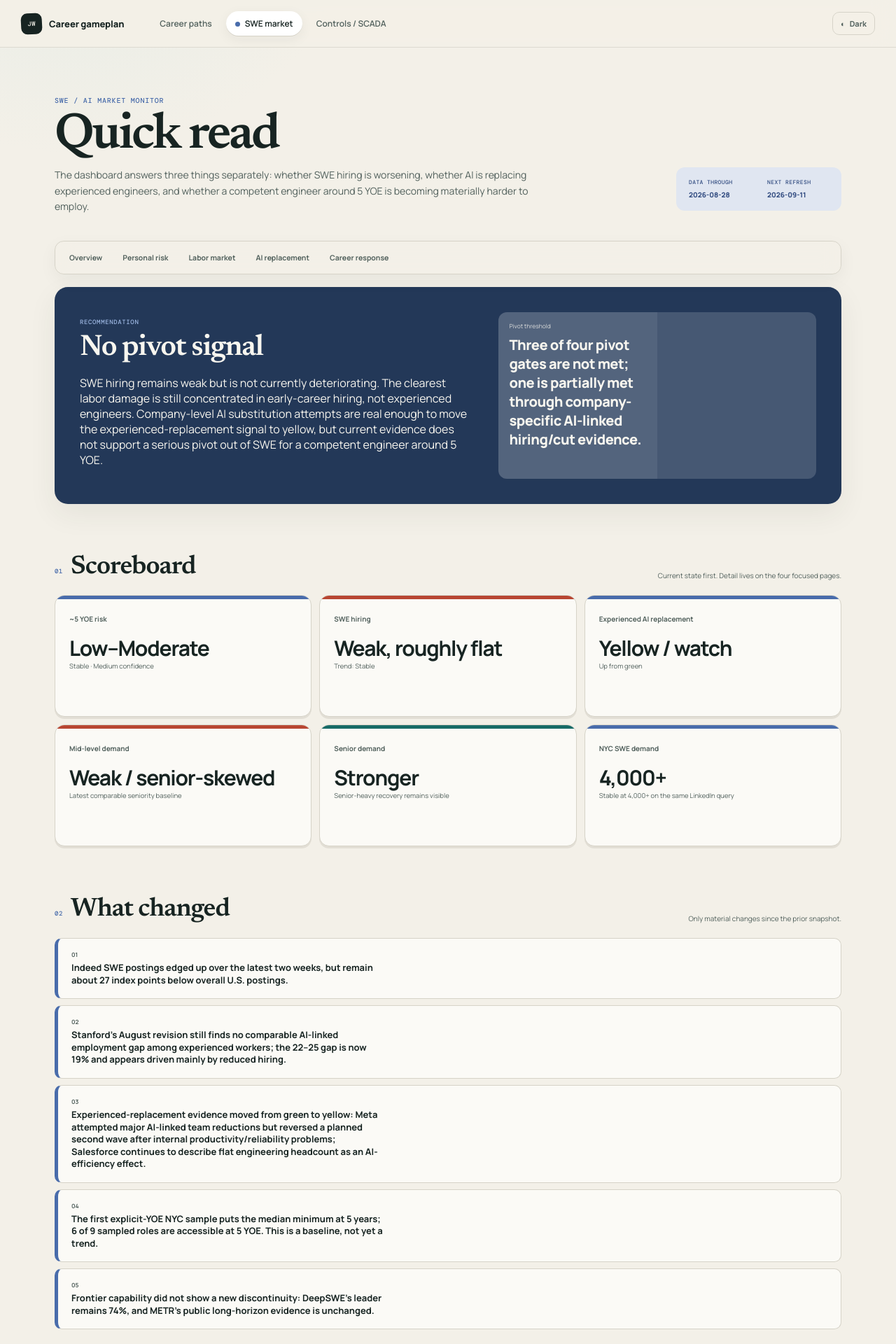
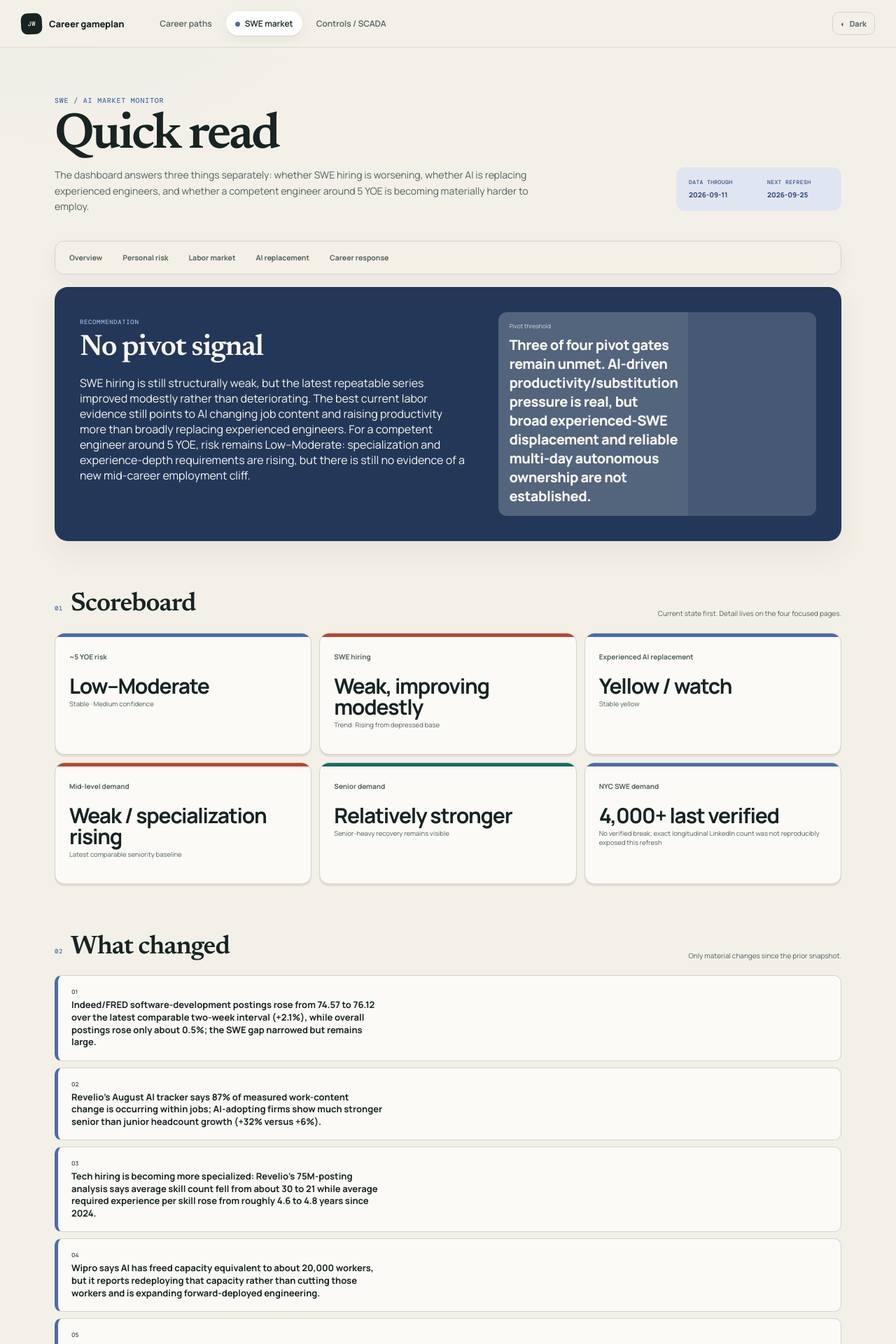
Before and after one commit to JamesWingert/career-helper, a Next.js app: page /ai-dashboard in a window 1280 px wide. Shown: the top 1920 px of the page at 70% size. Built offline with nearby package versions, Linux system fonts and the light colour scheme.

Commit message:
Refresh SWE AI market dashboard for Sep 11

```diff
--- a/app/ai-dashboard/data.ts
+++ b/app/ai-dashboard/data.ts
@@ -1,65 +1,65 @@
 export const dashboardData = {
-  updatedAt: "2026-08-28",
-  nextRefresh: "2026-09-11",
+  updatedAt: "2026-09-11",
+  nextRefresh: "2026-09-25",
   cadence: "Every 2 weeks",
-  currentRead: "SWE hiring remains weak but is not currently deteriorating. The clearest labor damage is still concentrated in early-career hiring, not experienced engineers. Company-level AI substitution attempts are real enough to move the experienced-replacement signal to yellow, but current evidence does not support a serious pivot out of SWE for a competent engineer around 5 YOE.",
+  currentRead: "SWE hiring is still structurally weak, but the latest repeatable series improved modestly rather than deteriorating. The best current labor evidence still points to AI changing job content and raising productivity more than broadly replacing experienced engineers. For a competent engineer around 5 YOE, risk remains Low–Moderate: specialization and experience-depth requirements are rising, but there is still no evidence of a new mid-career employment cliff.",
   overview: {
     personalRisk: "Low–Moderate",
     personalRiskTrend: "Stable",
     personalRiskConfidence: "Medium",
-    hiring: "Weak, roughly flat",
-    hiringTrend: "Stable",
+    hiring: "Weak, improving modestly",
+    hiringTrend: "Rising from depressed base",
     aiReplacement: "Yellow / watch",
-    aiReplacementTrend: "Up from green",
-    midLevel: "Weak / senior-skewed",
-    senior: "Stronger",
-    nycDemand: "Stable at 4,000+ on the same LinkedIn query",
+    aiReplacementTrend: "Stable yellow",
+    midLevel: "Weak / specialization rising",
+    senior: "Relatively stronger",
+    nycDemand: "No verified break; exact longitudinal LinkedIn count was not reproducibly exposed this refresh",
     pivot: "No pivot signal",
-    pivotDistance: "Three of four pivot gates are not met; one is partially met through company-specific AI-linked hiring/cut evidence.",
+    pivotDistance: "Three of four pivot gates remain unmet. AI-driven productivity/substitution pressure is real, but broad experienced-SWE displacement and reliable multi-day autonomous ownership are not established.",
     changed: [
-      "Indeed SWE postings edged up over the latest two weeks, but remain about 27 index points below overall U.S. postings.",
-      "Stanford's August revision still finds no comparable AI-linked employment gap among experienced workers; the 22–25 gap is now 19% and appears driven mainly by reduced hiring.",
-      "Experienced-replacement evidence moved from green to yellow: Meta attempted major AI-linked team reductions but reversed a planned second wave after internal productivity/reliability problems; Salesforce continues to describe flat engineering headcount as an AI-efficiency effect.",
-      "The first explicit-YOE NYC sample puts the median minimum at 5 years; 6 of 9 sampled roles are accessible at 5 YOE. This is a baseline, not yet a trend.",
-      "Frontier capability did not show a new discontinuity: DeepSWE's leader remains 74%, and METR's public long-horizon evidence is unchanged.",
+      "Indeed/FRED software-development postings rose from 74.57 to 76.12 over the latest comparable two-week interval (+2.1%), while overall postings rose only about 0.5%; the SWE gap narrowed but remains large.",
+      "Revelio's August AI tracker says 87% of measured work-content change is occurring within jobs; AI-adopting firms show much stronger senior than junior headcount growth (+32% versus +6%).",
+      "Tech hiring is becoming more specialized: Revelio's 75M-posting analysis says average skill count fell from about 30 to 21 while average required experience per skill rose from roughly 4.6 to 4.8 years since 2024.",
+      "Wipro says AI has freed capacity equivalent to about 20,000 workers, but it reports redeploying that capacity rather than cutting those workers and is expanding forward-deployed engineering.",
+      "Frontier agent capability improved in breadth: GPT-6 Astra and Gemini 3.8 Flash joined Claude Opus 5 at the 74% DeepSWE ceiling, while GPT-6 Astra reached 87.4% on Terminal-Bench 2.1. This raises capability pressure but does not establish reliable multi-day production ownership.",
     ],
   },
   metrics: [
-    { label: "Indeed/FRED SWE hiring", value: "74.57", note: "Aug 21, 2026 · Feb 2020 = 100", tone: "negative" },
-    { label: "TrueUp software jobs", value: "54,747", note: "Jul 31, 2026 · +34.1% on TrueUp trend measure", tone: "positive" },
-    { label: "LinkedIn NY SWE", value: "4,000+", note: "Same public New York query · Aug 28", tone: "neutral" },
-    { label: "Early-career AI gap", value: "-19%", note: "Ages 22–25 in highly AI-exposed occupations · Stanford Aug revision", tone: "negative" },
-    { label: "DeepSWE frontier", value: "74%", note: "Claude Opus 5 · leaderboard updated Aug 26", tone: "neutral" },
-    { label: "METR 50% horizon", value: "~12 h", note: "Public frontier · Feb–Mar 2026 · high uncertainty above 16h", tone: "neutral" },
+    { label: "Indeed/FRED SWE hiring", value: "76.12", note: "Sep 4, 2026 · Feb 2020 = 100", tone: "negative" },
+    { label: "TrueUp software jobs", value: "54,747", note: "Aug 31, 2026 · +34.1% on TrueUp trend measure", tone: "positive" },
+    { label: "LinkedIn NY SWE", value: "4,000+ last verified", note: "Exact stable query last reproducibly observed Aug 28", tone: "neutral" },
+    { label: "Early-career AI gap", value: "-19%", note: "Ages 22–25 in highly AI-exposed occupations · Stanford revised analysis", tone: "negative" },
+    { label: "DeepSWE frontier", value: "74%", note: "Three-way frontier tie · leaderboard Sep 3", tone: "neutral" },
+    { label: "METR 50% horizon", value: "~12 h", note: "Latest public frontier estimate · high uncertainty above 16h", tone: "neutral" },
   ],
   trends: {
     swe: {
-      current: 74.57,
-      asOf: "2026-08-21",
-      twoWeekPct: 1.24,
-      fourWeekPct: -1.21,
+      current: 76.12,
+      asOf: "2026-09-04",
+      twoWeekPct: 2.08,
+      fourWeekPct: 3.34,
       twelveWeekPct: null,
       yoyPct: null,
-      direction: "Flat",
-      velocity: "Stable",
+      direction: "Rising",
+      velocity: "Improving",
       structuralBreak: false,
-      note: "Weak level, but no new downward break. Two-week improvement is small relative to the persistent post-2022 decline.",
+      note: "The latest movement is positive, but it is not large enough to erase the persistent post-2022 weakness or qualify as a structural break.",
     },
     overall: {
-      current: 101.91,
-      asOf: "2026-08-21",
-      twoWeekPct: null,
+      current: 102.41,
+      asOf: "2026-09-04",
+      twoWeekPct: 0.49,
       fourWeekPct: null,
       twelveWeekPct: null,
       yoyPct: null,
-      direction: "Flat",
+      direction: "Flat to slightly rising",
       velocity: "Stable",
     },
-    relativeGapPoints: -27.34,
-    relativeGapPct: -26.83,
+    relativeGapPoints: -26.29,
+    relativeGapPct: -25.67,
   },
   trueup: {
-    asOf: "2026-07-31",
+    asOf: "2026-08-31",
     totalTechJobs: 262300,
     categoryTotal: 216625,
     softwareJobs: 54747,
@@ -83,6 +83,7 @@ export const dashboardData = {
       { name: "Security", jobs: 2306, trendPct: 25.9 },
       { name: "Front-End", jobs: 2719, trendPct: 18.1 },
       { name: "QA", jobs: 3456, trendPct: 13.1 },
+      { name: "DevOps", jobs: 1284, trendPct: -4.0 },
     ],
     source: "https://www.trueup.io/job-category-trends",
     chartSource: "https://trueup.io/trends",
@@ -91,14 +92,14 @@ export const dashboardData = {
   linkedin: {
     asOf: "2026-08-28",
     query: "Software Engineer · New York",
-    countLabel: "4,000+",
+    countLabel: "4,000+ last verified",
     source: "https://www.linkedin.com/jobs/search/?geoId=105080838&keywords=software%20engineer&location=New%20York%2C%20United%20States",
-    note: "The same public query remains at the rounded 4,000+ bucket. Other LinkedIn geography/query variants expose larger counts and are not substituted into this longitudinal series.",
+    note: "The exact longitudinal query did not expose a reproducible rounded count on Sep 11. The prior 4,000+ observation is retained rather than substituting a different query or fabricating stability.",
   },
   revelio: {
-    asOf: "2026-07",
-    releaseDate: "2026-08-06",
-    nextRelease: "2026-09-03",
+    asOf: "2026-07 occupation slice / 2026-08 broad release",
+    releaseDate: "2026-09-03",
+    nextRelease: "2026-10-01",
     occupation: "Computer and Mathematical (SOC 15)",
     employmentThousands: 10021.5,
     employmentChangeMomThousands: -0.6,
@@ -115,28 +116,35 @@ export const dashboardData = {
     newPostingSalary: 124266,
     salaryChangeMomPct: -0.1685,
     salaryChangeYoyPct: 4.4389,
+    broadEmploymentChangeThousands: 36.5,
+    broadOpeningsMomPct: -3.0,
+    broadHiringRatePct: 19.7,
+    broadAttritionRatePct: 19.4,
     source: "https://www.reveliolabs.com/public-labor-statistics",
-    note: "No newer public monthly release exists yet. SOC 15 is broader than software engineering and is not YOE-specific.",
+    note: "The Sep 3 release provides August broad-market measures. The prior SOC15 occupational slice is retained because a directly comparable August SOC15 table was not reproducibly extractable; no occupation-specific values were fabricated.",
   },
   aiLaborTracker: {
-    asOf: "2026-07",
+    asOf: "2026-08",
     exposedRoleDemandChangePct: -42,
-    adoptingFirmHeadcountGrowthPct: 27,
-    withinJobActivityChangePct: 93,
-    postingsPerHire: 5.05,
+    adoptingFirmHeadcountGrowthPct: 26,
+    adoptingFirmSeniorGrowthPct: 32,
+    adoptingFirmJuniorGrowthPct: 6,
+    withinJobActivityChangePct: 87,
+    postingsPerHire: 5.81,
     postingsPerHireYoyPct: 264,
+    adoptionPaceFromPeakPct: -39,
     source: "https://www.reveliolabs.com/ai-labor-market-tracker",
-    note: "Broad AI-exposure/adoption measures, not experienced-SWE-specific. Useful for causality context, not a personal-risk estimate.",
+    note: "The latest tracker strengthens the restructuring interpretation: most measured change remains within jobs, senior headcount at adopters is growing much faster than junior headcount, and matching frictions remain high. The -42 exposure-demand figure is the prior comparable exposure estimate and is retained for context.",
   },
   marketDetails: {
-    overallPostings: { value: 101.91, asOf: "2026-08-21" },
+    overallPostings: { value: 102.41, asOf: "2026-09-04" },
     seniority: {
       seniorSharePct: 69.3,
       midChangePct: -6.7,
       seniorChangePct: 13.5,
       comparison: "Change since January 2025",
       source: "Indeed Hiring Lab seniority analysis",
-      note: "No newer comparable seniority release found this refresh; retained as the latest stable published baseline.",
+      note: "No newer directly comparable Indeed seniority release was found; retained as the latest stable published baseline.",
     },
     linkedinSeniority: {
       entry: 525,
@@ -147,7 +155,7 @@ export const dashboardData = {
       pastWeek: 1489,
       pastDay: 370,
       asOf: "2026-08-14",
-      note: "No reliable fresh exact-query filter counts were exposed publicly on Aug 28, so the prior snapshot is retained rather than fabricated.",
+      note: "No reliable fresh exact-query filter counts were publicly exposed this refresh, so the prior snapshot is retained rather than fabricated.",
     },
     bls: {
       growthPct: 15.8,
@@ -167,7 +175,7 @@ export const dashboardData = {
     shareMin5PlusPct: 66.7,
     shareMin7PlusPct: 22.2,
     shareMin10PlusPct: 0,
-    experienceInflation: "Baseline only — no prior explicit-YOE sample exists yet, so a trend cannot be claimed.",
+    experienceInflation: "Mild upward signal, not a NYC-specific cliff: Revelio's 75M-tech-posting analysis says average required experience per skill rose about 4%, from roughly 4.6 to 4.8 years since 2024, while average skill breadth fell from about 30 to 21. That points to deeper specialization rather than a categorical shift beyond 5 YOE.",
     bands: [
       { band: "0–2", count: 2 },
       { band: "3–4", count: 1 },
@@ -186,48 +194,51 @@ export const dashboardData = {
       { company: "Fubo", role: "Senior Backend Software Engineer", minYoe: 7, maxYoe: null, comp: "Not stored", specialty: "Cloud backend", source: "https://www.linkedin.com/jobs/view/senior-backend-software-engineer-at-fubo-4273194134" },
       { company: "Cypress Group", role: "Senior Backend Engineer", minYoe: 7, maxYoe: 10, comp: "$180k–$240k", specialty: "Backend", source: "https://www.linkedin.com/jobs/view/senior-backend-engineer-at-cypress-group-4266280033" },
     ],
-    caveat: "Small, intentionally inspectable sample biased toward mid/senior public postings. The 66.7% accessibility rate is a baseline for repeated sampling, not an estimate of all NYC SWE jobs.",
+    caveat: "The explicit-YOE headline remains the Aug 28 reproducible baseline because a methodologically comparable sample could not be rerun from the same public surface on Sep 11. Fresh public roles continue to include multiple 4–5 YOE requirements, but those were not substituted into the longitudinal statistic using a different sampling method.",
   },
   replacementEvidence: {
     signal: "Yellow",
-    trend: "Strengthened from green",
+    trend: "Stable yellow",
     confidence: "Medium",
-    verdict: "AI is affecting engineering hiring and team-size decisions at some firms, but broad experienced-SWE replacement is not established.",
+    verdict: "AI is materially changing engineering productivity and some hiring/team-size decisions, but broad experienced-SWE replacement is still not established.",
     items: [
       { company: "Stanford DEL", status: "Green", evidence: "No comparable employment decline among experienced workers in highly AI-exposed occupations; the strongest gap remains ages 22–25 and is primarily a hiring effect.", confidence: "High", source: "https://digitaleconomy.stanford.edu/project/indicators/canaries-dashboard/" },
+      { company: "Revelio", status: "Green", evidence: "The August tracker finds 87% of measured work-content change within jobs, while AI-adopting firms show senior headcount growth of 32% versus 6% for junior workers. This is inconsistent with broad current displacement of experienced workers.", confidence: "High", source: "https://www.reveliolabs.com/ai-labor-market-tracker" },
       { company: "Meta", status: "Yellow", evidence: "Project OT targeted major AI-linked team reductions, but a planned second wave was reversed after internal evidence showed the AI tooling had not met productivity expectations and technical disruptions increased.", confidence: "High", source: "https://www.reuters.com/technology/artificial-intelligence/meta-scaled-back-ai-driven-job-cuts-after-productivity-concerns-sources-say-2026-08-26/" },
+      { company: "Wipro", status: "Yellow", evidence: "Wipro says AI has freed capacity equivalent to about 20,000 workers, but reports redeploying that capacity rather than eliminating those workers and is expanding forward-deployed engineering. This is strong productivity pressure without direct experienced-worker displacement.", confidence: "High", source: "https://www.reuters.com/business/world-at-work/wipro-says-ai-has-freed-capacity-equivalent-20000-workers-2026-09-10/" },
       { company: "Salesforce", status: "Yellow", evidence: "Marc Benioff has attributed roughly flat engineering headcount over about two years partly to AI coding-agent efficiency. This is direct executive attribution but lacks a public engineer-output/headcount causal decomposition.", confidence: "Medium", source: "https://fortune.com/2026/05/28/salesforce-ceo-marc-benioff-ai-engineers-hiring/" },
       { company: "Equifax", status: "Yellow", evidence: "Official filings describe thousands of engineers using AI coding and higher software output/quality from the same engineering investment. This is strong productivity evidence, not evidence of experienced-engineer displacement by itself.", confidence: "High", source: "https://www.sec.gov/Archives/edgar/data/33185/000003318526000011/efx-20251231.htm" },
     ],
   },
   benchmarks: [
-    { model: "Claude Opus 5", score: 74, cost: "$11.84", note: "DeepSWE v1.1 · Aug 26" },
-    { model: "GPT-5.6 Sol", score: 73, cost: "$6.46", note: "DeepSWE v1.1 · Aug 26" },
-    { model: "Claude Fable 5", score: 70, cost: "$21.63", note: "DeepSWE v1.1" },
+    { model: "GPT-6 Astra", score: 74, cost: "$6.52", note: "DeepSWE v1.1 · Sep 3" },
+    { model: "Gemini 3.8 Flash", score: 74, cost: "$2.36", note: "DeepSWE v1.1 · Sep 3" },
+    { model: "Claude Opus 5", score: 74, cost: "$11.84", note: "DeepSWE v1.1 · Sep 3" },
+    { model: "GPT-5.6 Sol", score: 73, cost: "$6.46", note: "DeepSWE v1.1" },
+    { model: "Claude Fable 5", score: 70, cost: "$13.41", note: "DeepSWE v1.1" },
     { model: "GLM-5.3", score: 69, cost: "$3.99", note: "DeepSWE v1.1" },
-    { model: "Kimi K3", score: 69, cost: "—", note: "DeepSWE v1.1" },
-    { model: "GPT-5.6 Luna", score: 67, cost: "—", note: "DeepSWE v1.1" },
-    { model: "GPT-5.5", score: 67, cost: "—", note: "DeepSWE v1.1" },
+    { model: "Kimi K3", score: 69, cost: "$4.65", note: "DeepSWE v1.1" },
   ],
   signals: [
     { signal: "Early-career SWE employment", reading: "19% below counterfactual", direction: "Negative", interpretation: "Leading canary, but not the main personal-risk signal at ~5 YOE. Stanford's revised analysis says the effect is concentrated in ages 22–25 and largely reflects reduced hiring.", source: "https://digitaleconomy.stanford.edu/project/indicators/canaries-dashboard/" },
-    { signal: "Experienced-worker employment", reading: "No comparable decline", direction: "Stable", interpretation: "Current high-quality labor evidence still does not show a broad AI-linked employment gap among experienced workers.", source: "https://digitaleconomy.stanford.edu/project/indicators/canaries-dashboard/" },
-    { signal: "Automation vs augmentation", reading: "Automation-heavy occupations weaker", direction: "Watch", interpretation: "How AI is deployed remains more informative than exposure alone; augmentation-heavy work has held up better.", source: "https://digitaleconomy.stanford.edu/project/indicators/canaries-dashboard/" },
-    { signal: "AI labor reallocation", reading: "93% of measured activity change within jobs", direction: "Restructuring", interpretation: "Revelio's tracker supports job-content change as the dominant current mechanism rather than wholesale occupational replacement.", source: "https://www.reveliolabs.com/ai-labor-market-tracker" },
+    { signal: "Experienced-worker employment", reading: "No comparable Stanford gap", direction: "Stable", interpretation: "High-quality labor evidence still does not show a broad AI-linked employment gap among experienced workers; Revelio's adopter data also show much stronger senior than junior headcount growth.", source: "https://digitaleconomy.stanford.edu/project/indicators/canaries-dashboard/" },
+    { signal: "Automation vs augmentation", reading: "Automation-heavy occupations weaker", direction: "Watch", interpretation: "How AI is deployed remains more informative than exposure alone; augmentation-heavy work has held up better, particularly for experienced workers.", source: "https://digitaleconomy.stanford.edu/project/indicators/canaries-dashboard/" },
+    { signal: "AI labor reallocation", reading: "87% of measured change within jobs", direction: "Restructuring", interpretation: "Revelio's August tracker supports job-content change as the dominant current mechanism; senior headcount growth at AI adopters is materially stronger than junior growth.", source: "https://www.reveliolabs.com/ai-labor-market-tracker" },
     { signal: "METR public frontier", reading: "~12h 50%; ~1.5h 80%", direction: "Improving", interpretation: "Strong capability growth, but public evidence still does not demonstrate reliable low-intervention multi-day production ownership; METR warns estimates above 16h are unreliable.", source: "https://metr.org/blog/2026-05-19-frontier-risk-report/" },
-    { signal: "Benchmark frontier", reading: "DeepSWE leader unchanged at 74%", direction: "Flat", interpretation: "No new benchmark discontinuity this cycle. Capability remains high but did not jump enough to change the labor conclusion.", source: "https://deepswe.datacurve.ai/" },
+    { signal: "Benchmark frontier", reading: "DeepSWE ceiling 74%; Terminal-Bench 87.4%", direction: "Improving", interpretation: "Agent capability broadened and Terminal-Bench advanced materially, but the harder DeepSWE ceiling did not move above 74%. Treat this as capability pressure, not labor-displacement proof.", source: "https://deepswe.datacurve.ai/" },
   ],
   pivotRadar: [
-    { area: "AI / ML systems infrastructure", status: "Rising", evidence: "TrueUp ML software +74.2% and DS/ML category +90.1%; strong NYC role overlap with backend/distributed-systems skills.", fit: "High", track: "NYC ML platform/inference/training infra counts, YOE, comp and employer breadth." },
+    { area: "AI / ML systems infrastructure", status: "Rising", evidence: "TrueUp ML software +74.2% and DS/ML category +90.1%; the specialization shift favors Python, AI, cloud deployment and ML skills over broad application-development mentions.", fit: "High", track: "NYC ML platform/inference/training infra counts, YOE, comp and employer breadth." },
     { area: "Distributed systems / SRE / networking", status: "Rising", evidence: "TrueUp SRE +53.3% and networking +40.4%, materially stronger than front-end/QA and directly transferable from backend/platform SWE.", fit: "High", track: "Platform, SRE, distributed workflow, cloud and networking demand versus generalist SWE." },
-    { area: "Security engineering", status: "Durable / rising", evidence: "TrueUp software-security openings +25.9%; current NYC postings include security/privacy and AI-security roles.", fit: "Medium-high", track: "Security engineering counts, YOE requirements, compensation and AI-security share." },
-    { area: "Sales engineering / FDE", status: "Rising", evidence: "TrueUp Sales Engineering +66.7%; demand benefits from enterprise AI deployment, but role content and compensation vary more than core platform engineering.", fit: "Medium-high", track: "NYC FDE/Solutions/Sales Engineering counts, technical depth and compensation." },
+    { area: "Security engineering", status: "Durable / rising", evidence: "TrueUp software-security openings +25.9%; security remains a systems-heavy specialty with meaningful transferability from backend/platform work.", fit: "Medium-high", track: "Security engineering counts, YOE requirements, compensation and AI-security share." },
+    { area: "Sales engineering / FDE", status: "Rising", evidence: "TrueUp Sales Engineering +66.7%; Cognizant is actively hiring AI Forward Deployed Engineers around a 5+ YOE profile, and Wipro says it is expanding forward-deployed engineering as AI frees delivery capacity.", fit: "Medium-high", track: "NYC FDE/Solutions/Sales Engineering counts, technical depth and compensation." },
     { area: "Trading / market infrastructure", status: "Strong selective niche", evidence: "NYC continues to expose quant-dev, eTrading and C++ infrastructure openings, but no reliable aggregate biweekly series yet proves acceleration.", fit: "High", track: "Quant dev, eTrading, market data, execution and trading-systems openings by company and YOE." },
   ],
   jobs: [],
   history: [
     { date: "2026-08-14", sweHiring: 74.56, hiringDate: "2026-07-10", trueupSoftwareJobs: 54747, trueupDate: "2026-06-30", linkedinNycSwe: "4,000+", earlyCareerChange: "≈ -20%", deepSweBest: 74, deepSweLeader: "Claude Opus 5", metrHorizon: "~12h" },
     { date: "2026-08-28", sweHiring: 74.57, hiringDate: "2026-08-21", overallHiring: 101.91, trueupSoftwareJobs: 54747, trueupDate: "2026-07-31", linkedinNycSwe: "4,000+", earlyCareerChange: "-19%", experiencedWorkerGap: "No comparable decline", fiveYoeAccessibilityPct: 66.7, explicitYoeSampleN: 9, replacementSignal: "Yellow", deepSweBest: 74, deepSweLeader: "Claude Opus 5", metrHorizon: "~12h" },
+    { date: "2026-09-11", sweHiring: 76.12, hiringDate: "2026-09-04", overallHiring: 102.41, trueupSoftwareJobs: 54747, trueupDate: "2026-08-31", linkedinNycSwe: "4,000+ last verified 2026-08-28", earlyCareerChange: "-19%", experiencedWorkerGap: "No comparable decline", fiveYoeAccessibilityPct: 66.7, explicitYoeSampleN: 9, replacementSignal: "Yellow", deepSweBest: 74, deepSweLeader: "GPT-6 Astra / Gemini 3.8 Flash / Claude Opus 5", terminalBenchBest: 87.4, terminalBenchLeader: "GPT-6 Astra + Codex", metrHorizon: "~12h" },
   ],
   sources: [
     ["SWE hiring", "FRED / Indeed", "https://fred.stlouisfed.org/series/IHLIDXUSTPSOFTDEVE"],
@@ -237,6 +248,7 @@ export const dashboardData = {
     ["Labor displacement", "Stanford Digital Economy Lab", "https://digitaleconomy.stanford.edu/project/indicators/canaries-dashboard/"],
     ["Worker flows", "Revelio Public Labor Statistics", "https://www.reveliolabs.com/public-labor-statistics"],
     ["AI labor changes", "Revelio AI Labor Market Tracker", "https://www.reveliolabs.com/ai-labor-market-tracker"],
+    ["Tech specialization", "Revelio Labs", "https://www.reveliolabs.com/news/business/tech-hiring-is-getting-more-specialized/"],
     ["Autonomous task horizon", "METR", "https://metr.org/time-horizons/"],
     ["Hard coding benchmark", "DeepSWE", "https://deepswe.datacurve.ai/"],
     ["Agent benchmark", "Terminal-Bench 2.1", "https://www.tbench.ai/leaderboard/terminal-bench/2.1"],
```
